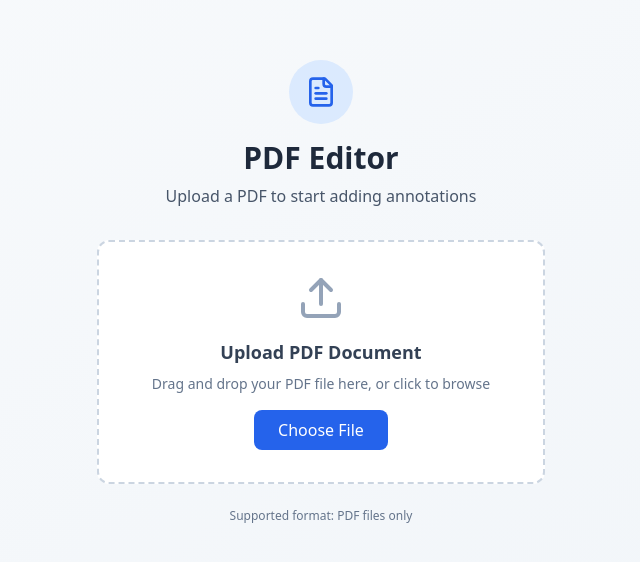
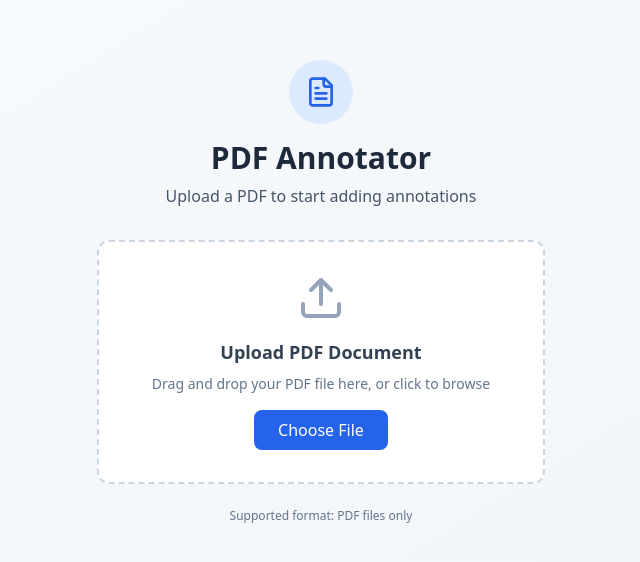
Before and after one commit to devskale/pdf-editor, a React (Vite) app: page / in a window 1280 px wide. Shown: the part 108-670 px from the top of the page, without its empty margins (319-959 px from the left). Built offline with nearby package versions, Linux system fonts and the light colour scheme.

Commit message:
annotator

```diff
--- a/src/components/FileUpload.tsx
+++ b/src/components/FileUpload.tsx
@@ -48,7 +48,7 @@ export const FileUpload: React.FC<FileUploadProps> = ({
           <div className="inline-flex items-center justify-center w-16 h-16 bg-blue-100 rounded-full mb-4">
             <FileText className="w-8 h-8 text-blue-600" />
           </div>
-          <h1 className="text-3xl font-bold text-slate-800 mb-2">PDF Editor</h1>
+          <h1 className="text-3xl font-bold text-slate-800 mb-2">PDF Annotator</h1>
           <p className="text-slate-600">Upload a PDF to start adding annotations</p>
         </div>
 
--- a/src/components/Toolbar.tsx
+++ b/src/components/Toolbar.tsx
@@ -61,7 +61,7 @@ export const Toolbar: React.FC<ToolbarProps> = ({
             <div className="flex flex-col">
             <div className="flex items-center space-x-2">
               <FileText className="w-5 h-5 text-blue-600" />
-              <span className="font-semibold text-slate-800">PDF Editor</span>
+              <span className="font-semibold text-slate-800">PDF Annotator</span>
             </div>
             <a
               href="https://skale.dev"
```
Also changed, not shown: 2 other files (tests, documents, lock files or other folders).
